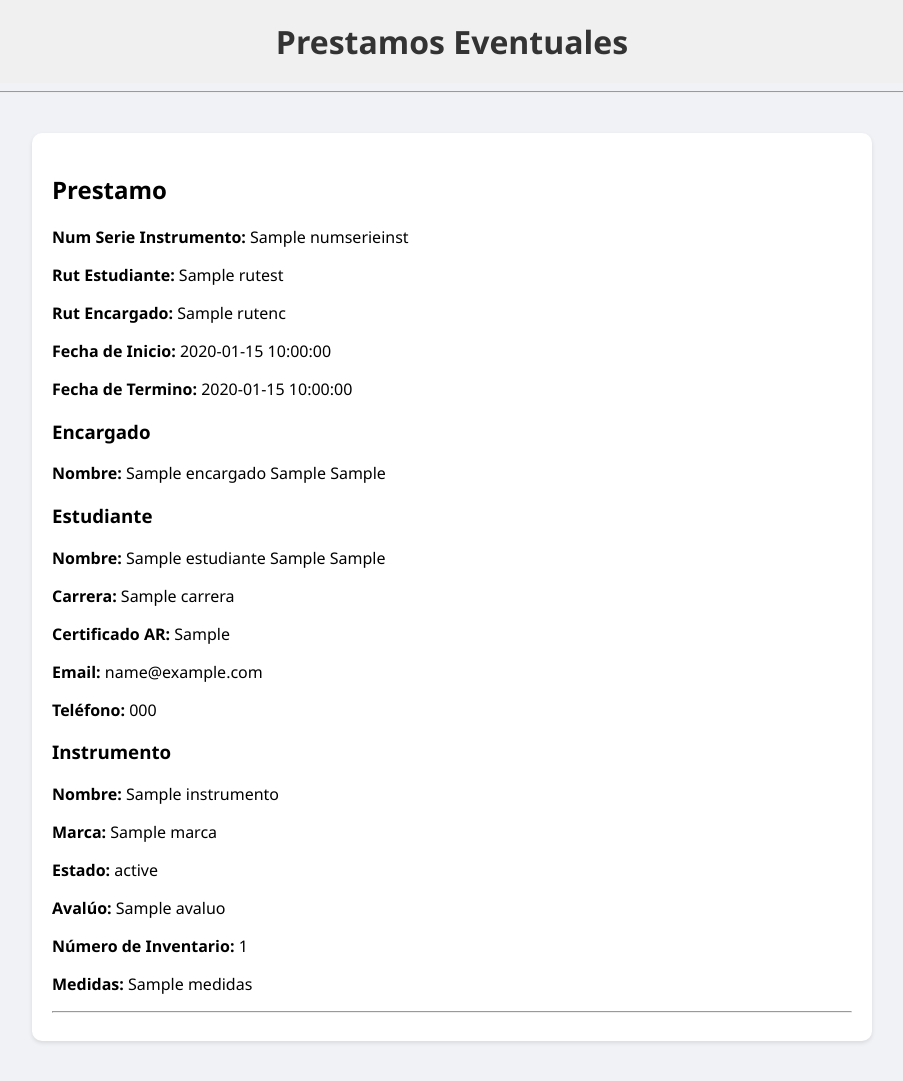
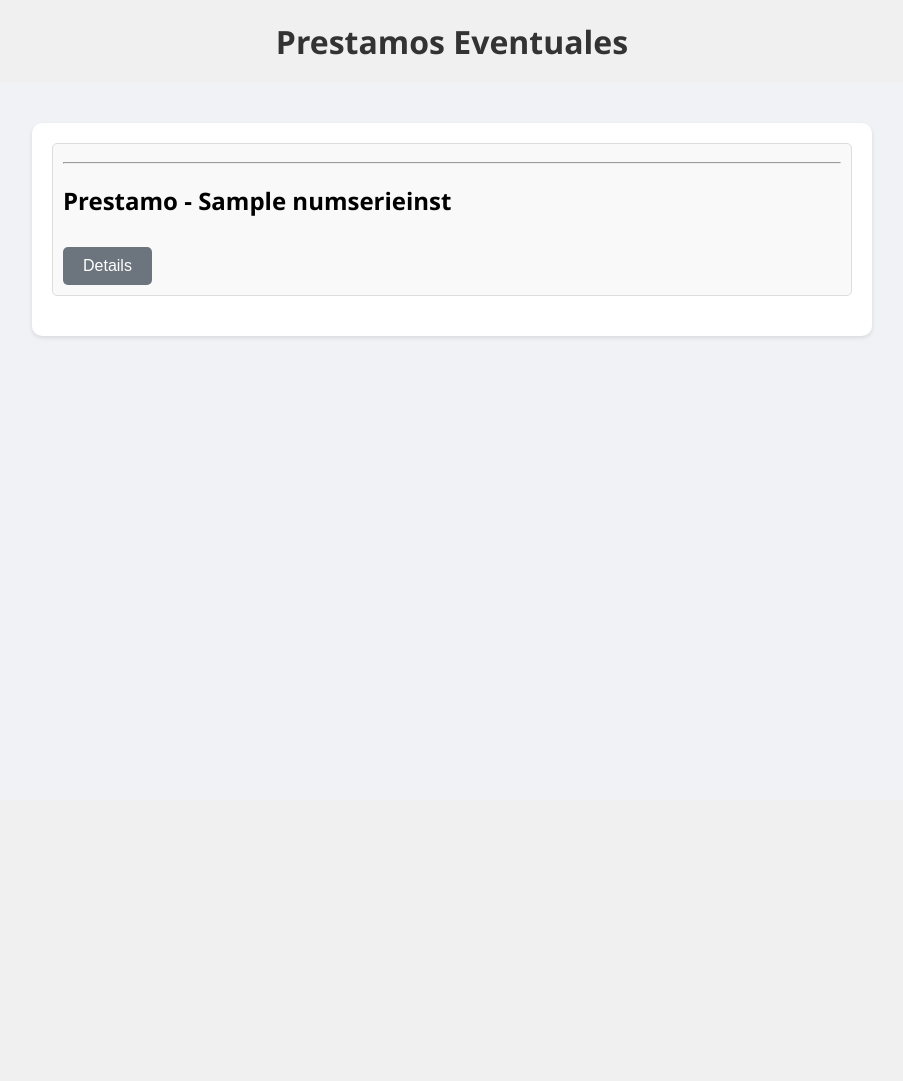
Before and after one commit to Sady-GuzmanT/Instrumentos-MongoFlask-DB2, a Flask app: page /prestamosEventuales in a window 1280 px wide. Shown: the whole page, without its empty margins (188-1091 px from the left). After the commit the page ends 338 px from the top, so only its background shows below. Run offline with Flask 3, Linux system fonts and the light colour scheme; a database or web service that is not in the repository returns one stand-in record (values such as "Sample title").

Commit message:
arregla estilo de prestamosEventuales

```diff
--- a/static/css/styles.css
+++ b/static/css/styles.css
@@ -144,3 +144,30 @@
     padding: 20px;
     box-shadow: 0 2px 4px rgba(0, 0, 0, 0.1);
 }
+
+/*
+.details {
+    display: none;
+    padding: 10px;
+    border-top: 1px solid #ccc;
+    margin-top: 10px;
+} */
+
+.prestamo-card {
+    margin-bottom: 20px;
+    padding: 10px;
+    border: 1px solid #ddd;
+    border-radius: 5px;
+    background-color: #f9f9f9;
+}
+
+.section-title {
+    margin-top: 10px;
+    font-weight: bold;
+    font-size: 1.2em;
+    color: #007bff;
+}
+
+.section-content {
+    margin-left: 20px;
+}
--- a/templates/prestamos.html
+++ b/templates/prestamos.html
@@ -5,45 +5,55 @@
     <meta name="viewport" content="width=device-width, initial-scale=1.0">
     <title>Prestamos Eventuales</title>
     <link rel="stylesheet" href="{{ url_for('static', filename='css/styles.css') }}">
+    <script src="https://code.jquery.com/jquery-3.6.0.min.js"></script>
+    <script>
+        $(document).ready(function() {
+            $(".details-button").click(function() {
+                $(this).siblings(".details").slideToggle();
+            });
+        });
+    </script>
 </head>
 <body>
     <h1>Prestamos Eventuales</h1>
-    <hr>
     <div class="content">
         {% for prestamo in prestamos %}
             <div class="prestamo-card">
-                <h2>Prestamo</h2>
+                <hr>
+                <h2>Prestamo - {{ prestamo.numserieinst }}</h2>
+                <button class="details-button">Details</button>
+                <div class="details">
+                    <div class="section-title">Información del Préstamo</div>
+                    <div class="section-content">
                         <p><strong>Num Serie Instrumento:</strong> {{ prestamo.numserieinst }}</p>
-                <p><strong>Rut Estudiante:</strong> {{ prestamo.rutest }}</p>
-                <p><strong>Rut Encargado:</strong> {{ prestamo.rutenc }}</p>
                         <p><strong>Fecha de Inicio:</strong> {{ prestamo.fechaInicio }}</p>
                         <p><strong>Fecha de Termino:</strong> {{ prestamo.fechaTermino }}</p>
+                    </div>
 
-                {% if prestamo.encargado %}
-                <h3>Encargado</h3>
+                    <div class="section-title">Información del Encargado</div>
+                    <div class="section-content">
                         <p><strong>Nombre:</strong> {{ prestamo.encargado.nombreDePila }} {{ prestamo.encargado.apellido1 }} {{ prestamo.encargado.apellido2 }}</p>
-                {% endif %}
+                    </div>
 
-                {% if prestamo.estudiante %}
-                <h3>Estudiante</h3>
+                    <div class="section-title">Información del Estudiante</div>
+                    <div class="section-content">
                         <p><strong>Nombre:</strong> {{ prestamo.estudiante.nombreDePila }} {{ prestamo.estudiante.apellido1 }} {{ prestamo.estudiante.apellido2 }}</p>
                         <p><strong>Carrera:</strong> {{ prestamo.estudiante.carrera }}</p>
-                <p><strong>Certificado AR:</strong> {{ prestamo.estudiante.certificadoAr }}</p>
                         <p><strong>Email:</strong> {{ prestamo.estudiante.email }}</p>
                         <p><strong>Teléfono:</strong> {{ prestamo.estudiante.telefono }}</p>
-                {% endif %}
+                    </div>
 
                     {% if prestamo.instrumento %}
-                <h3>Instrumento</h3>
+                        <div class="section-title">Información del Instrumento</div>
+                        <div class="section-content">
                             <p><strong>Nombre:</strong> {{ prestamo.instrumento.nombre }}</p>
                             <p><strong>Marca:</strong> {{ prestamo.instrumento.marca }}</p>
                             <p><strong>Estado:</strong> {{ prestamo.instrumento.estado }}</p>
-                <p><strong>Avalúo:</strong> {{ prestamo.instrumento.avaluo }}</p>
-                <p><strong>Número de Inventario:</strong> {{ prestamo.instrumento.numInventario }}</p>
-                <p><strong>Medidas:</strong> {{ prestamo.instrumento.medidas }}</p>
+                            <p><strong>Avaluo:</strong> {{ prestamo.instrumento.avaluo }}</p>
+                        </div>
                     {% endif %}
                 </div>
-            <hr>
+            </div>
         {% endfor %}
     </div>
 </body>
```
Lines whose indentation alone changed are shown as unchanged.
